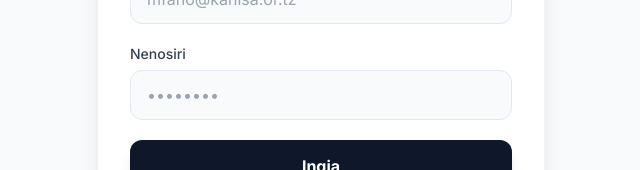
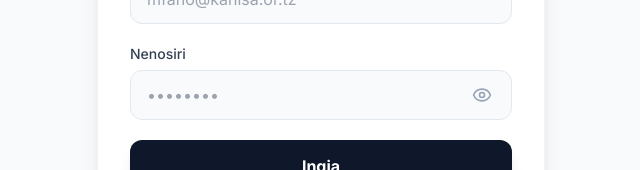
Before and after one commit to clevensam/Church-manangement-system, a React (Vite) app: page / in a window 1280 px wide. Shown: the part 424-594 px from the top of the page, without its empty margins (319-959 px from the left). Built offline with nearby package versions, Linux system fonts and the light colour scheme.

Commit message:
feat(Login): Add password visibility toggle
Introduces an eye icon to toggle password visibility in the login form, improving user experience and accessibility. Also refactors ErrorBoundary to use class properties for state initialization.

```diff
--- a/components/ErrorBoundary.tsx
+++ b/components/ErrorBoundary.tsx
@@ -1,4 +1,4 @@
-import { Component, ErrorInfo, ReactNode } from 'react';
+import React, { Component, ErrorInfo, ReactNode } from 'react';
 import { AlertTriangle, RefreshCw } from 'lucide-react';
 
 interface Props {
@@ -11,13 +11,10 @@ interface State {
 }
 
 class ErrorBoundary extends Component<Props, State> {
-  constructor(props: Props) {
-    super(props);
-    this.state = {
-      hasError: false,
-      error: null
-    };
-  }
+  public state: State = {
+    hasError: false,
+    error: null
+  };
 
   static getDerivedStateFromError(error: Error): State {
     return { hasError: true, error };
--- a/components/Login.tsx
+++ b/components/Login.tsx
@@ -1,11 +1,12 @@
 import React, { useState } from 'react';
 import { useAuth } from '../contexts/AuthContext';
-import { Banknote, Loader2, AlertCircle } from 'lucide-react';
+import { Banknote, Loader2, AlertCircle, Eye, EyeOff } from 'lucide-react';
 
 const Login: React.FC = () => {
   const { login } = useAuth();
   const [email, setEmail] = useState('');
   const [password, setPassword] = useState('');
+  const [showPassword, setShowPassword] = useState(false);
   const [loading, setLoading] = useState(false);
   const [error, setError] = useState<string | null>(null);
 
@@ -69,23 +70,34 @@ const Login: React.FC = () => {
                         value={email}
                         onChange={(e) => {
                             setEmail(e.target.value);
-                            if (error) setError(null); // Clear error when user starts typing again
+                            if (error) setError(null);
                         }}
                     />
                 </div>
                 <div>
                     <label className="block text-sm font-medium text-slate-700 mb-1.5">Nenosiri</label>
+                    <div className="relative">
                         <input
-                        type="password"
+                            type={showPassword ? "text" : "password"}
                             required
-                        className={getInputClass(!!error)}
+                            className={`${getInputClass(!!error)} pr-12`}
                             placeholder="••••••••"
                             value={password}
                             onChange={(e) => {
                                 setPassword(e.target.value);
-                            if (error) setError(null); // Clear error when user starts typing again
+                                if (error) setError(null);
                             }}
                         />
+                        <button
+                            type="button"
+                            onClick={() => setShowPassword(!showPassword)}
+                            className="absolute right-3 top-1/2 -translate-y-1/2 text-slate-400 hover:text-slate-600 p-2 rounded-full hover:bg-slate-100 transition-colors"
+                            tabIndex={-1}
+                            aria-label={showPassword ? "Ficha nenosiri" : "Onyesha nenosiri"}
+                        >
+                            {showPassword ? <EyeOff className="w-5 h-5" /> : <Eye className="w-5 h-5" />}
+                        </button>
+                    </div>
                 </div>
 
                 <button
```
Lines whose indentation alone changed are shown as unchanged.
